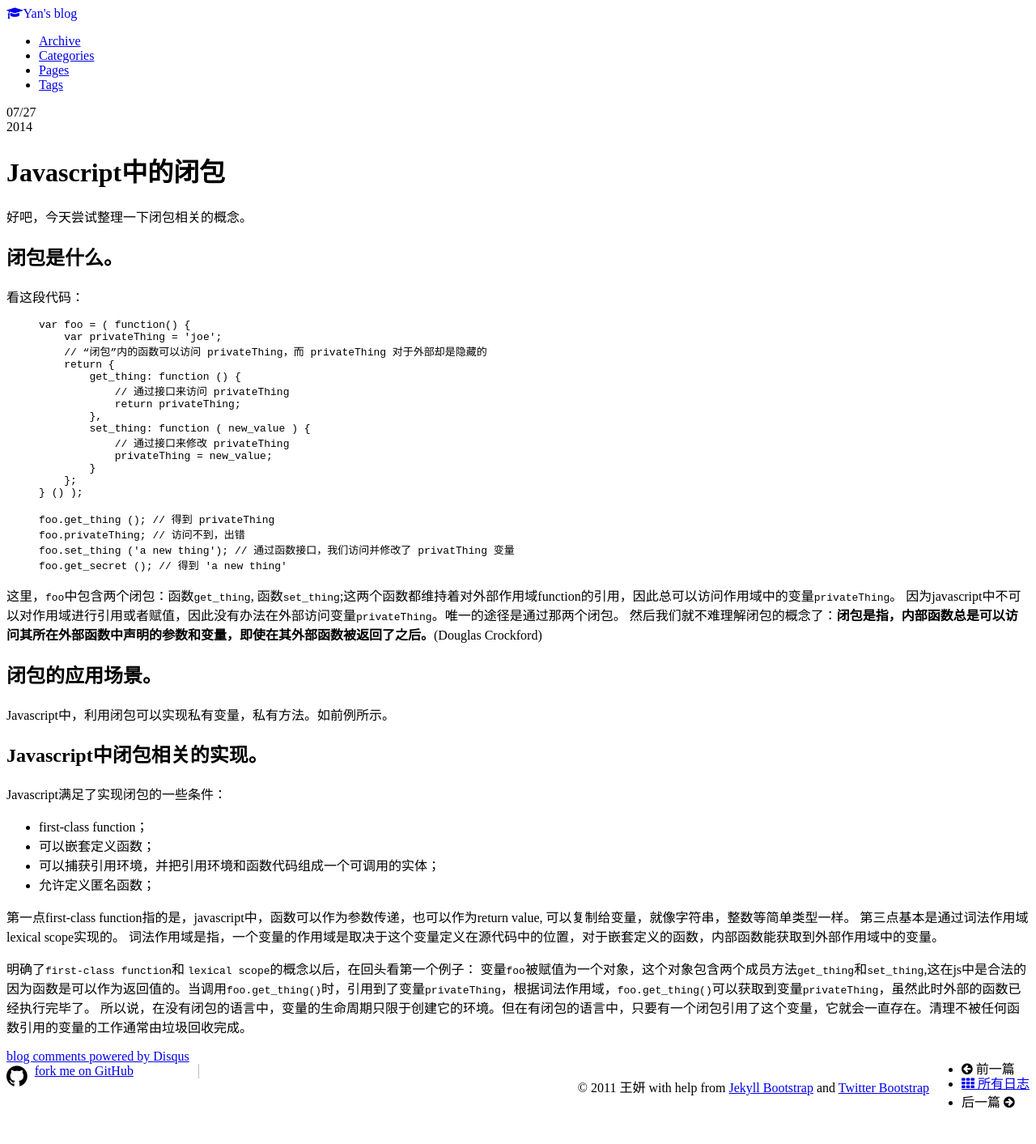
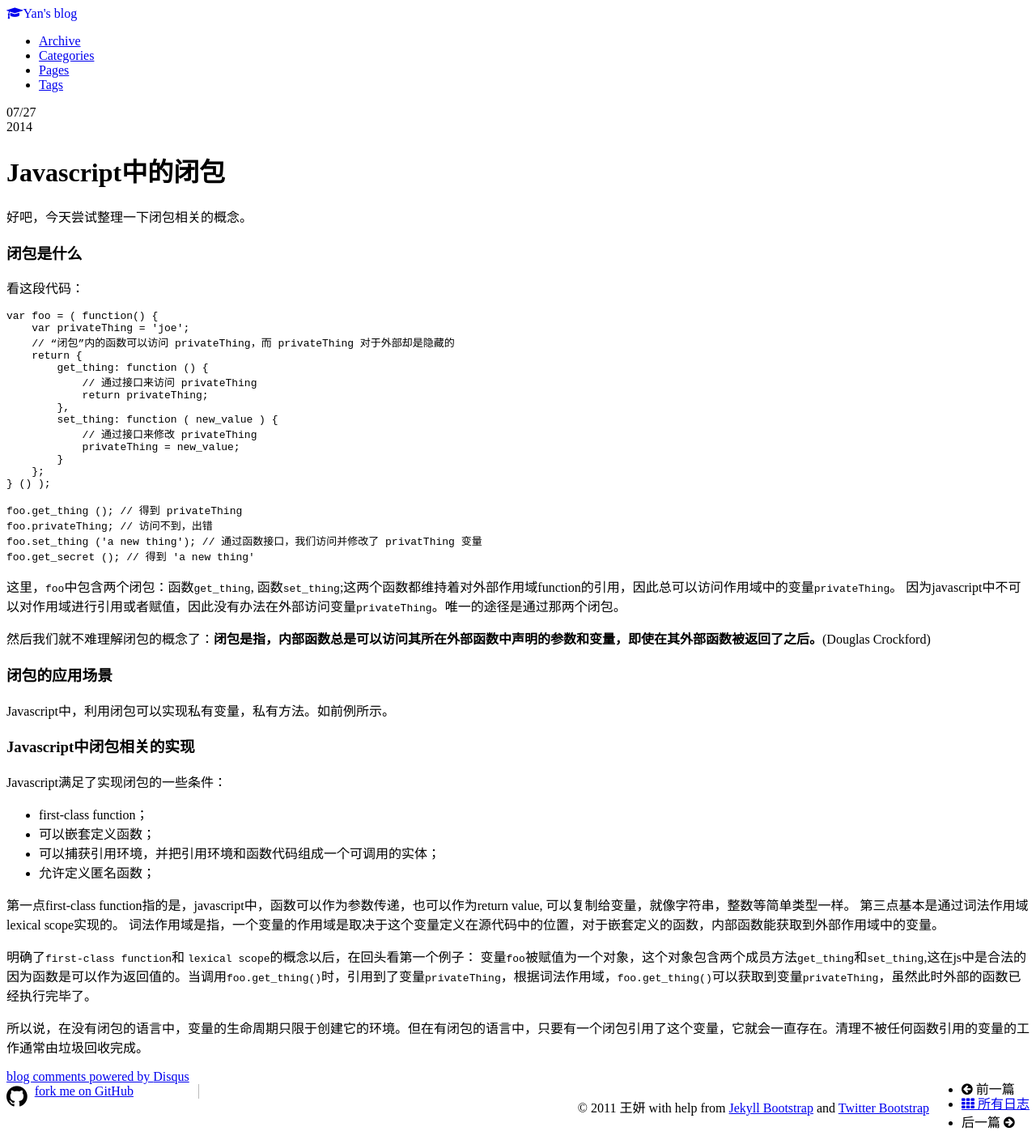
Before and after one commit to yyanwang/yyanwang.github.io, a Jekyll site: the page built from _posts/2014-07-27-javascript-closure.md, in a window 1280 px wide. Shown: the whole page at 81% size. Built offline with Jekyll 4.4.1, drawn with Linux system fonts in a browser that asks for light colours; nearby versions of some CDN libraries; Markdown is read by kramdown in place of the engine named in the settings; comment, search, counter and statistics services are not loaded; before the commit the page ends 1388 px from its top, so only the background shows below that.

Commit message:
Minor fix

```diff
--- a/_config.yml
+++ b/_config.yml
@@ -9,7 +9,9 @@
 #
 title : Yan's blog
 tagline: thoughts on development
-highlighter: rouge
+markdown: rdiscount
+highlighter: pygments
+#pygments: true
 author :
   name : 王妍
   email : wangyan4622@gmail.com
@@ -82,7 +84,7 @@
   comments :
     provider : disqus
     disqus :
-      short_name : jekyllbootstrap
+      short_name : ywangme
     livefyre :
       site_id : 123
     intensedebate :
@@ -127,5 +129,12 @@
   # and include your custom code. Your custom file must be defined at:
   #   ./_includes/custom/[HELPER]
   # where [HELPER] is the name of the helper you are overriding.
-markdown: redcarpet
+#markdown: redcarpet
+#redcarpet:
+#  extensions:
+#    - hard_wrap
+#    - no_intra_emphasis
+#    - autolink
+#    - strikethrough
+#    - fenced_code_blocks
 excerpt_separator: ""   # Workaround for http://blog.slaks.net/2013-08-09/jekyll-tag-was-never-closed
--- a/_posts/2014-07-27-javascript-closure.md
+++ b/_posts/2014-07-27-javascript-closure.md
@@ -8,9 +8,9 @@
 {% include JB/setup %}
 #Javascript中的闭包
 好吧，今天尝试整理一下闭包相关的概念。
-##闭包是什么。
+###闭包是什么
 看这段代码：
-{% highlight javascript %}
+<pre class="prettyprint">
 var foo = ( function() {
     var privateThing = 'joe';
     // “闭包”内的函数可以访问 privateThing，而 privateThing 对于外部却是隐藏的
@@ -30,13 +30,14 @@
 foo.privateThing; // 访问不到，出错
 foo.set_thing ('a new thing'); // 通过函数接口，我们访问并修改了 privatThing 变量
 foo.get_secret (); // 得到 'a new thing'
-{% endhighlight %}
+</pre>
 这里，`foo`中包含两个闭包：函数`get_thing`, 函数`set_thing`;这两个函数都维持着对外部作用域function的引用，因此总可以访问作用域中的变量`privateThing`。
 因为javascript中不可以对作用域进行引用或者赋值，因此没有办法在外部访问变量`privateThing`。唯一的途径是通过那两个闭包。
+
 然后我们就不难理解闭包的概念了：**闭包是指，内部函数总是可以访问其所在外部函数中声明的参数和变量，即使在其外部函数被返回了之后。**(Douglas Crockford)
-##闭包的应用场景。
+###闭包的应用场景
 Javascript中，利用闭包可以实现私有变量，私有方法。如前例所示。
-##Javascript中闭包相关的实现。
+###Javascript中闭包相关的实现
 Javascript满足了实现闭包的一些条件：
 
  - first-class function；
@@ -50,4 +51,5 @@
 
 明确了`first-class function`和 `lexical scope`的概念以后，在回头看第一个例子：
 变量`foo`被赋值为一个对象，这个对象包含两个成员方法`get_thing`和`set_thing`,这在js中是合法的因为函数是可以作为返回值的。当调用`foo.get_thing()`时，引用到了变量`privateThing`，根据词法作用域，`foo.get_thing()`可以获取到变量`privateThing`，虽然此时外部的函数已经执行完毕了。
+
 所以说，在没有闭包的语言中，变量的生命周期只限于创建它的环境。但在有闭包的语言中，只要有一个闭包引用了这个变量，它就会一直存在。清理不被任何函数引用的变量的工作通常由垃圾回收完成。
--- a/archive.html
+++ b/archive.html
@@ -7,4 +7,6 @@
 {% include JB/setup %}
 
 {% assign posts_collate = site.posts %}
+<div class="page card">
 {% include JB/posts_collate %}
+</div>
```
Also changed, not shown: other parts of _posts/2014-07-27-javascript-closure.md (+1 -1 lines).
